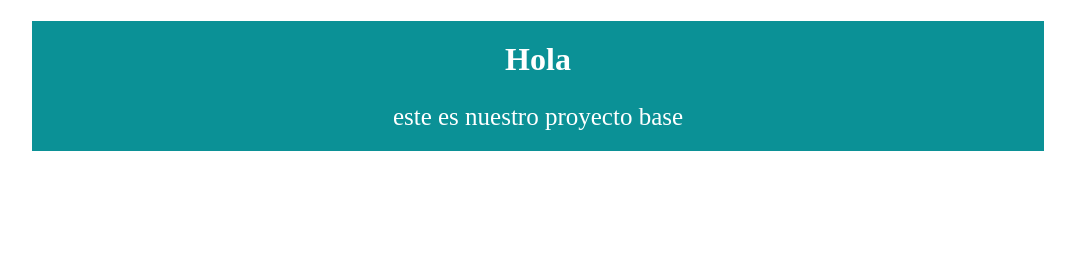
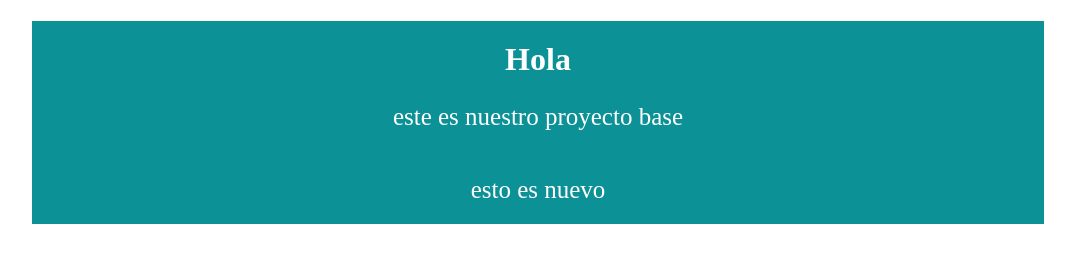
Before and after one commit to UribeCamilo98/ExampleClass, a plain HTML site: page index.html in a window 1280 px wide. Shown: the whole page, without its empty margins (102-1177 px from the left). Drawn offline with Linux system fonts and the light colour scheme.

Commit message:
Agregamos un parrafo al head del documento

```diff
--- a/index.html
+++ b/index.html
@@ -15,6 +15,7 @@
         <div class="div-head">
             <h1 class="h1-head"> Hola</h1>
             <p class="p-head">este es nuestro proyecto base</p>
+            <p class="p-head">esto es nuevo</p>
         </div>
     </head>
 </body>
```
